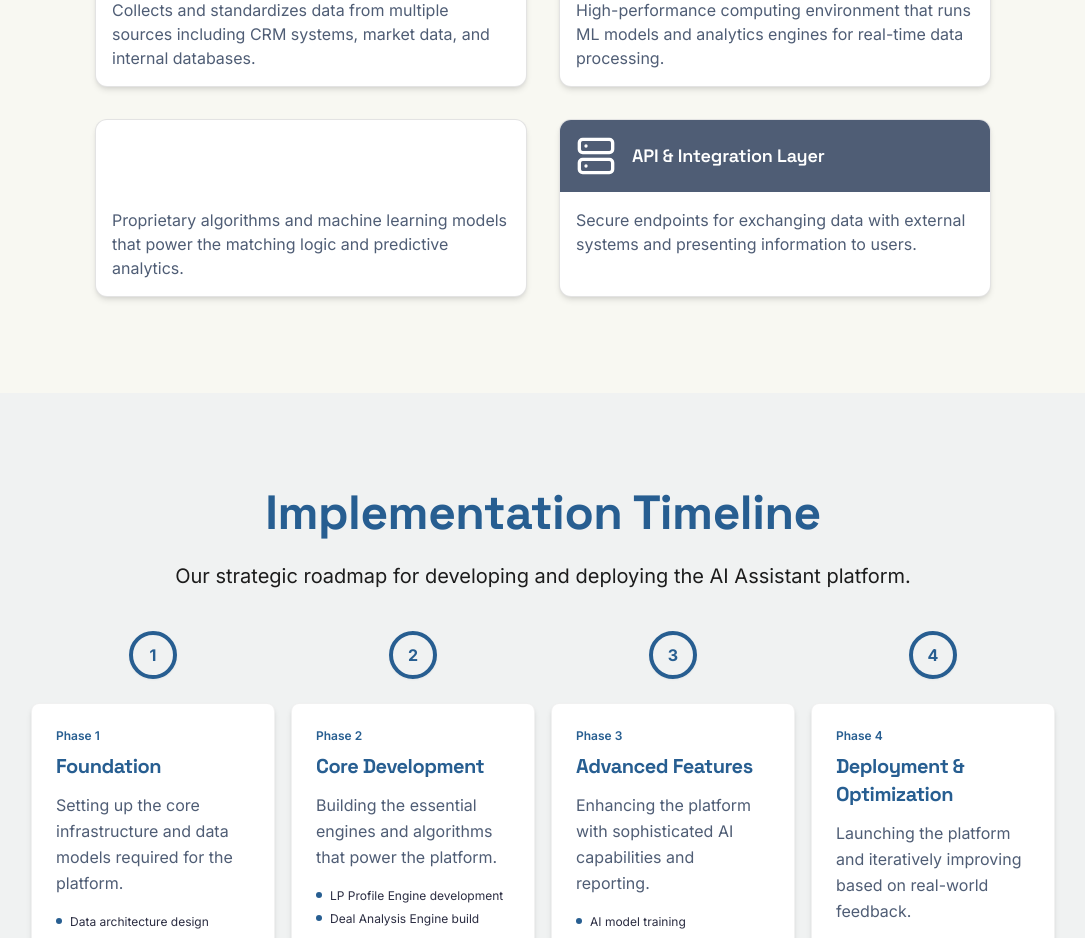
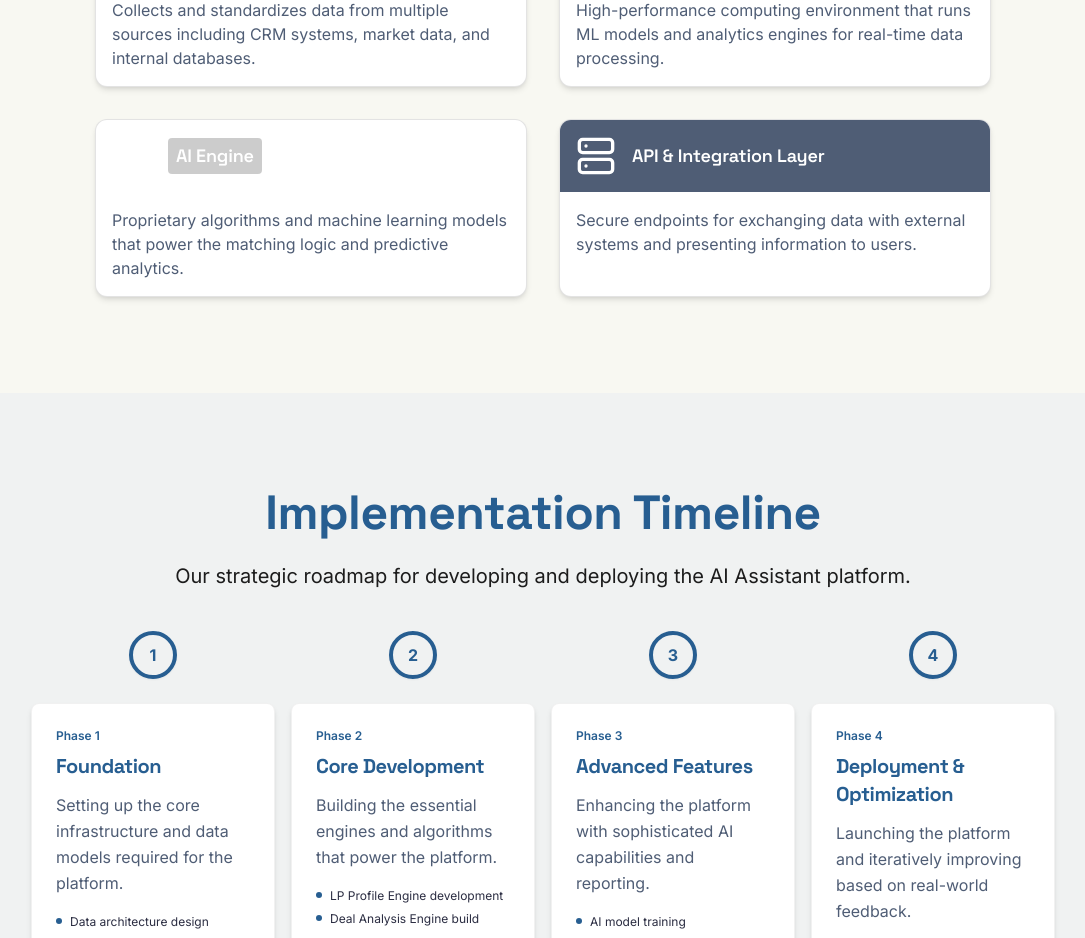
Before and after one commit to zerovacancy/capital-match, a React (Vite) app: page / in a window 1280 px wide. Shown: the part 3340-4278 px from the top of the page, without its empty margins (97-1182 px from the left). Built offline with nearby package versions, Linux system fonts and the light colour scheme.

Commit message:
Add background to AI Engine card
Add a background to the AI Engine card in the platform architecture diagram.

```diff
--- a/src/components/ArchitectureSection.tsx
+++ b/src/components/ArchitectureSection.tsx
@@ -63,7 +63,7 @@ const ArchitectureSection = () => {
               <div className={`${component.color} p-4`}>
                 <div className="flex items-center space-x-4">
                   {component.icon}
-                  <h3 className="text-lg font-semibold text-white font-display">{component.title}</h3>
+                  <h3 className={`text-lg font-semibold text-white font-display ${component.title === "AI Engine" ? "px-2 py-1 rounded bg-black/20" : ""}`}>{component.title}</h3>
                 </div>
               </div>
               <CardContent className="p-4">
```
